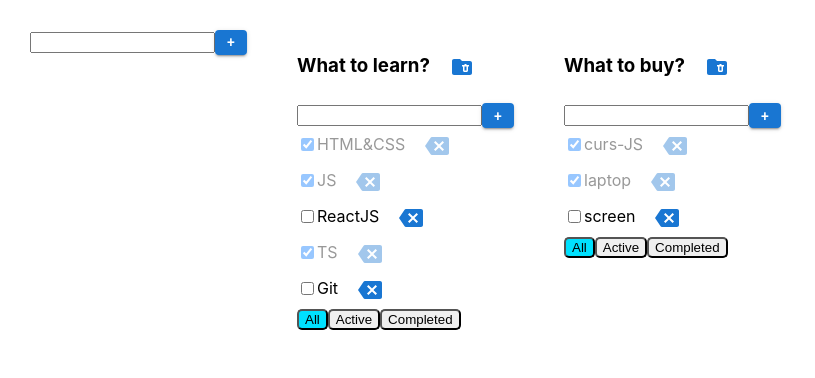
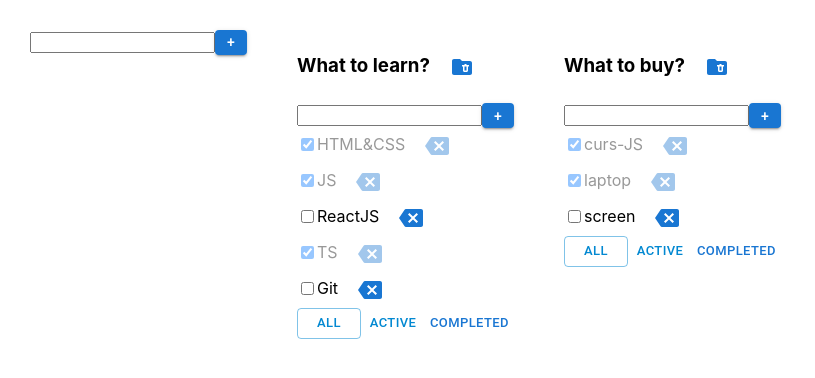
Before and after one commit to AleksanderZabrodski09/MY-TODO-LIST, a React (Create React App) app: page / in a window 1280 px wide. Shown: the top 378 px of the page, without its empty margins (0-815 px from the left). Built offline with nearby package versions, Linux system fonts and the light colour scheme.

Commit message:
change: add change <button/> for filter(7)

```diff
--- a/src/TodoList.tsx
+++ b/src/TodoList.tsx
@@ -90,14 +90,25 @@ export const TodoList = (props: TodoListType) => {
           })}
       </div>
       <div>
-        <button onClick={onAllClickHandler} className={props.filter === 'all' ? 'activeFilter' : 'buttonFilter'}>All
-        </button>
-        <button onClick={onActiveClickHandler}
-                className={props.filter === 'active' ? 'activeFilter' : 'buttonFilter'}>Active
-        </button>
-        <button onClick={onCompletedClickHandler}
-                className={props.filter === 'completed' ? 'activeFilter' : 'buttonFilter'}>Completed
-        </button>
+        <Button onClick={onAllClickHandler}
+                color='info'
+                size='small'
+                variant={props.filter==='all' ? 'outlined':'text'}
+                // className={props.filter === 'all' ? 'activeFilter' : 'buttonFilter'}
+        >All
+        </Button>
+        <Button onClick={onActiveClickHandler}
+                color='info'
+                size='small'
+                variant={props.filter==='active' ? 'outlined':'text'}
+               >Active
+        </Button>
+        <Button onClick={onCompletedClickHandler}
+                color='primary'
+                size='small'
+                variant={props.filter==='completed' ? 'outlined':'text'}
+               >Completed
+        </Button>
       </div>
     </div>
   )
```
